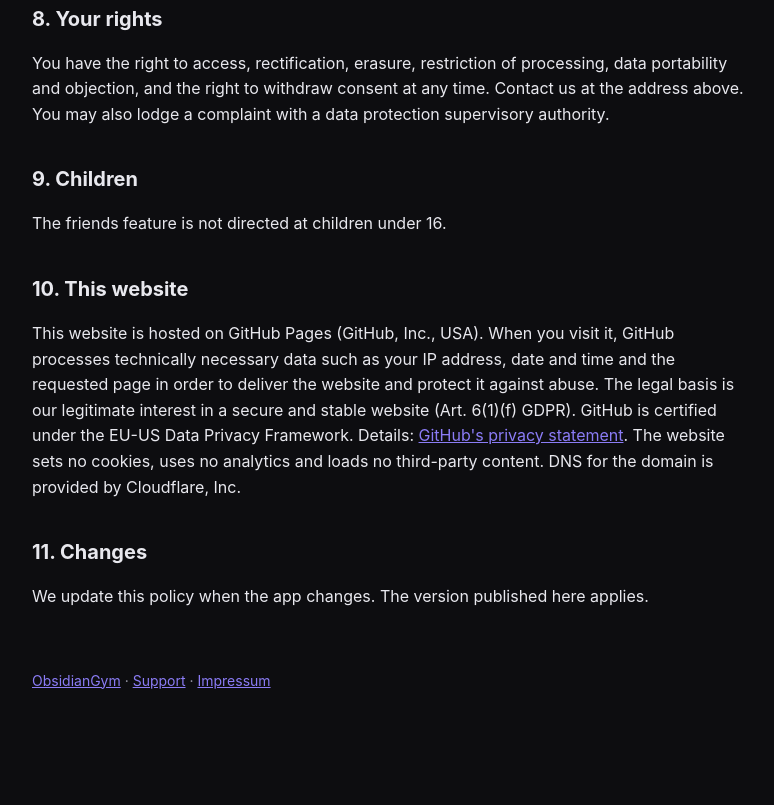
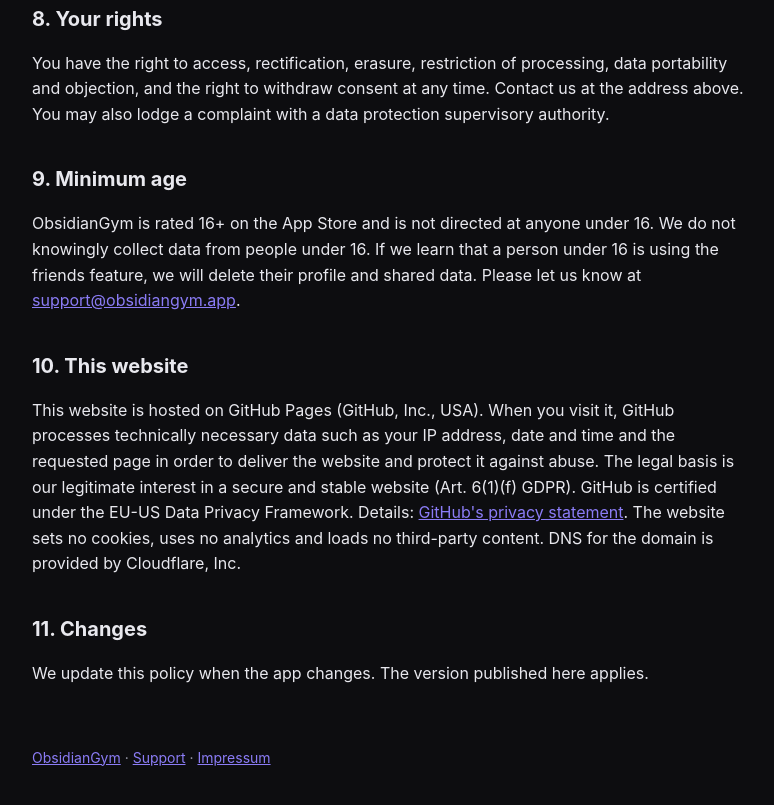
Before and after one commit to Darkonionx/ObsidianGym-Site, a plain HTML site: page privacy/index.html in a window 1280 px wide. Shown: the part 2455-3260 px from the top of the page, without its empty margins (248-1022 px from the left). Before the commit the page ends 3227 px from the top, so only its background shows below. Drawn offline with Linux system fonts and the light colour scheme.

Commit message:
UPDATE: Datenschutz — Abschnitt Mindestalter an Freigabe 16+ angepasst
Co-Authored-By: Claude Opus 5.5 <noreply@anthropic.com>
Claude-Session: https://claude.ai/code/session_01AaRRbbneGrvLqe3S5KwEhv

```diff
--- a/privacy/index.html
+++ b/privacy/index.html
@@ -67,8 +67,8 @@ E-Mail: <a href="mailto:support@obsidiangym.app">support@obsidiangym.app</a></p>
 <h2>8. Deine Rechte</h2>
 <p>Du hast das Recht auf Auskunft, Berichtigung, Löschung, Einschränkung der Verarbeitung, Datenübertragbarkeit und Widerspruch sowie das Recht, eine Einwilligung jederzeit zu widerrufen. Wende dich dazu an die oben genannte Adresse. Du kannst dich außerdem bei einer Datenschutz-Aufsichtsbehörde beschweren.</p>
 
-<h2>9. Kinder</h2>
-<p>Die Freunde-Funktion richtet sich nicht an Kinder unter 16 Jahren.</p>
+<h2>9. Mindestalter</h2>
+<p>ObsidianGym ist im App Store ab 16 Jahren freigegeben und richtet sich nicht an Personen unter 16 Jahren. Wir erheben wissentlich keine Daten von Personen unter 16. Erfahren wir, dass eine Person unter 16 die Freunde-Funktion nutzt, löschen wir ihr Profil und ihre geteilten Daten. Hinweise bitte an <a href="mailto:support@obsidiangym.app">support@obsidiangym.app</a>.</p>
 
 <h2>10. Diese Website</h2>
 <p>Diese Website wird bei GitHub Pages (GitHub, Inc., USA) gehostet. Beim Aufruf verarbeitet GitHub technisch notwendige Daten wie deine IP-Adresse, Datum und Uhrzeit sowie die aufgerufene Seite, um die Website auszuliefern und vor Missbrauch zu schützen. Rechtsgrundlage ist unser berechtigtes Interesse an einer sicheren und stabilen Website (Art. 6 Abs. 1 lit. f DSGVO). GitHub ist nach dem EU-US Data Privacy Framework zertifiziert. Details: <a href="https://docs.github.com/site-policy/privacy-policies/github-general-privacy-statement">Datenschutzerklärung von GitHub</a>. Die Website setzt keine Cookies, nutzt keine Analyse-Tools und lädt keine Inhalte von Drittanbietern. Die Namensauflösung (DNS) der Domain erfolgt über Cloudflare, Inc.</p>
@@ -128,8 +128,8 @@ Email: <a href="mailto:support@obsidiangym.app">support@obsidiangym.app</a></p>
 <h2>8. Your rights</h2>
 <p>You have the right to access, rectification, erasure, restriction of processing, data portability and objection, and the right to withdraw consent at any time. Contact us at the address above. You may also lodge a complaint with a data protection supervisory authority.</p>
 
-<h2>9. Children</h2>
-<p>The friends feature is not directed at children under 16.</p>
+<h2>9. Minimum age</h2>
+<p>ObsidianGym is rated 16+ on the App Store and is not directed at anyone under 16. We do not knowingly collect data from people under 16. If we learn that a person under 16 is using the friends feature, we will delete their profile and shared data. Please let us know at <a href="mailto:support@obsidiangym.app">support@obsidiangym.app</a>.</p>
 
 <h2>10. This website</h2>
 <p>This website is hosted on GitHub Pages (GitHub, Inc., USA). When you visit it, GitHub processes technically necessary data such as your IP address, date and time and the requested page in order to deliver the website and protect it against abuse. The legal basis is our legitimate interest in a secure and stable website (Art. 6(1)(f) GDPR). GitHub is certified under the EU-US Data Privacy Framework. Details: <a href="https://docs.github.com/site-policy/privacy-policies/github-general-privacy-statement">GitHub's privacy statement</a>. The website sets no cookies, uses no analytics and loads no third-party content. DNS for the domain is provided by Cloudflare, Inc.</p>
```
